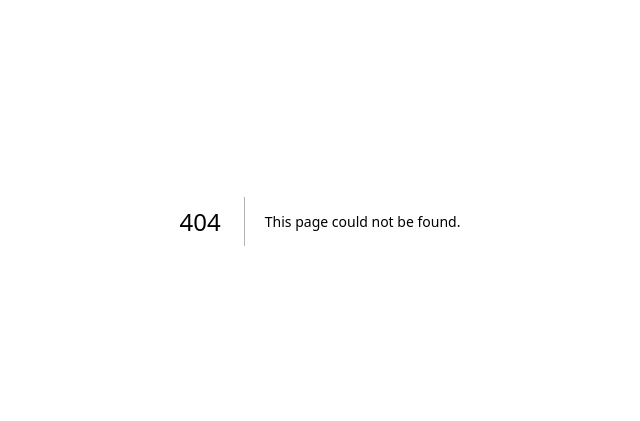
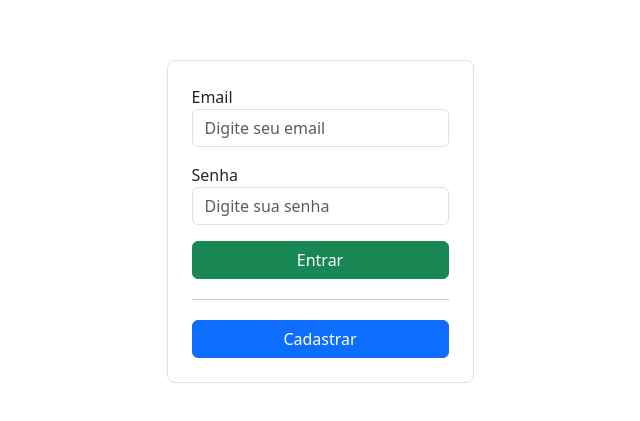
Before and after one commit to PeuTrindade/art_system_front, a Next.js app: page /login in a window 1280 px wide. Before the commit this address had no page. Shown: the part 179-600 px from the top of the page, without its empty margins (320-960 px from the left). Built offline with nearby package versions, Linux system fonts and the light colour scheme.

Commit message:
feat: creating login page form

```diff
--- a/package.json
+++ b/package.json
@@ -10,14 +10,18 @@
   },
   "dependencies": {
     "bootstrap": "^5.3.3",
+    "js-cookie": "^3.0.5",
     "next": "14.2.3",
     "react": "^18",
-    "react-dom": "^18"
+    "react-dom": "^18",
+    "react-toastify": "^10.0.5"
   },
   "devDependencies": {
+    "@types/js-cookie": "^3.0.6",
     "@types/node": "^20",
     "@types/react": "^18",
     "@types/react-dom": "^18",
+    "@types/react-toastify": "^4.1.0",
     "typescript": "^5"
   }
 }
--- a/src/pages/_app.tsx
+++ b/src/pages/_app.tsx
@@ -1,7 +1,13 @@
 import "@/styles/globals.css";
 import 'bootstrap/dist/css/bootstrap.css'
 import type { AppProps } from "next/app";
+import { ToastContainer } from 'react-toastify'
+import 'react-toastify/dist/ReactToastify.css';
 
 export default function App({ Component, pageProps }: AppProps) {
-  return <Component {...pageProps} />;
+  return (
+  <>
+    <ToastContainer />
+    <Component {...pageProps} />
+  </>);
 }
--- /dev/null
+++ b/src/pages/login/index.tsx
@@ -0,0 +1,78 @@
+import { ChangeEvent, FormEvent, useState } from "react";
+import { toast } from "react-toastify";
+import Cookies from 'js-cookie';
+import { useRouter } from "next/router";
+
+export default function Login() {
+    const [email, setEmail] = useState<string>()
+    const [password, setPassword] = useState<string>()
+    const { push } = useRouter()
+
+    const onChangeEmail = (e: ChangeEvent<HTMLInputElement>) => {
+        setEmail(e.target.value)
+    }
+
+    const onChangePassword = (e: ChangeEvent<HTMLInputElement>) => {
+        setPassword(e.target.value)
+    }
+
+    const authUser = async () => {
+        try {
+            const response = await fetch(`${process.env.NEXT_PUBLIC_API}/user/auth`, {
+                method: 'POST',
+                headers: {
+                    'Content-Type': 'application/json'
+                },
+                body: JSON.stringify({ email, password })
+            })
+
+            const data = await response.json()
+
+            if (response.ok) {
+                const userToken = data.token
+
+                Cookies.set('token', userToken)
+
+                push('/')
+            } else {
+                if (data.message == 'Invalid email or password!') {
+                    toast('Credenciais inválidas!', { type: 'error' })
+                } else if (data.message == 'User does not exists!') {
+                    toast('Usuário não encontrado!', { type: 'error' })
+                }
+            }
+        } catch (error) {
+            toast('Ocorreu um erro inesperado!', { type: 'error' })
+        }
+    }
+
+    const onHandleSubmit = async (e: FormEvent<HTMLFormElement>) => {
+        e.preventDefault()
+
+        if (email && password) {
+            await authUser()
+        } else {
+            toast('Campos não preenchidos!', { type: 'error' })
+        }
+    }
+
+    return (
+        <div className="vh-100 d-flex justify-content-center align-items-center">
+            <form onSubmit={onHandleSubmit} className="w-[300px] border p-4 rounded-3">
+                <div className="form-group">
+                    <label htmlFor="email">Email</label>
+                    <input value={email} onChange={onChangeEmail} type="email" className="form-control" id="email" aria-describedby="email" placeholder="Digite seu email" />
+                </div>
+                <div className="form-group mt-3">
+                    <label htmlFor="password">Senha</label>
+                    <input value={password} onChange={onChangePassword} type="password" className="form-control" id="password" placeholder="Digite sua senha" />
+                </div>
+                <div className="d-flex flex-column gap-1 mt-3">
+                    <button type="submit" className="btn btn-success">Entrar</button>
+                    <hr />
+                    <button type="submit" className="btn btn-primary">Cadastrar</button>
+                </div>
+            </form>
+        </div>
+    );
+}
```
Also changed, not shown: 1 other file (tests, documents, lock files or other folders).
